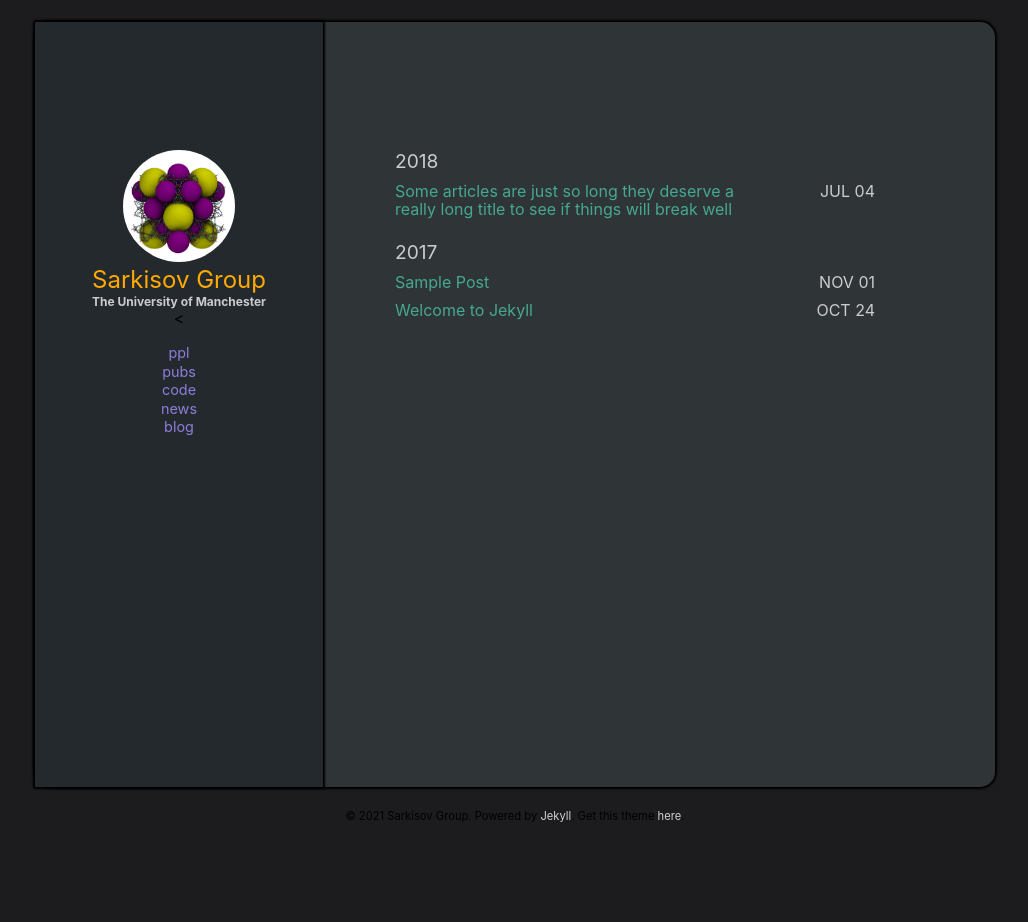
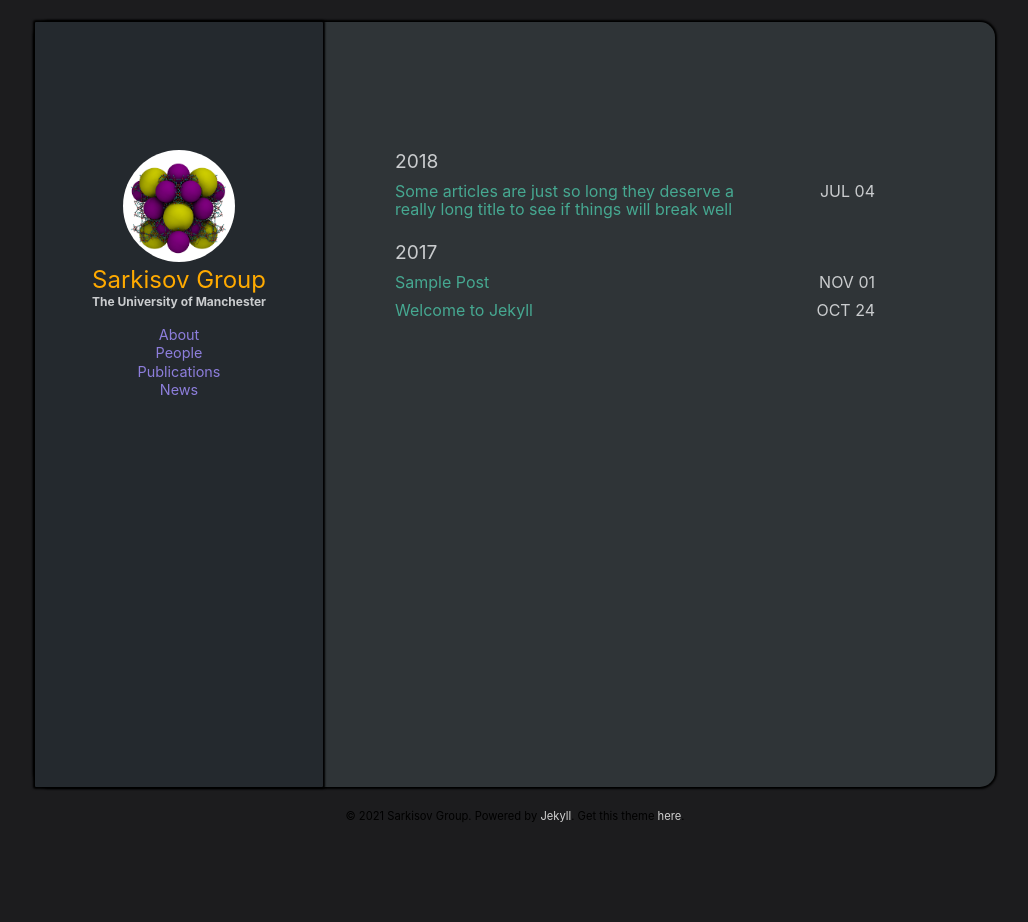
Before and after one commit to SarkisovGitHub/SarkisovGroup.github.io, a Jekyll site: the page built from index.html, in a window 1280 px wide. Shown: the whole page, without its empty margins (125-1153 px from the left). Built offline with Jekyll 4.4.1, drawn with Linux system fonts in a browser that asks for light colours.

Commit message:
Update header.html

```diff
--- a/_includes/header.html
+++ b/_includes/header.html
@@ -8,28 +8,25 @@
     <span class="header_job">{{ site.user.job }}</span>
     <span class="header_mes">{{ site.user.message }}</span>
 
-    < <nav class="nav">
+    <nav class="nav">
       <!-- navigation menu . include in mobile_header too.-->
       <ul class="nav_list">
         <li class="nav_item">
-          <a href="{{ site.baseurl }}/About.html">ppl</a>
+          <a href="{{ site.baseurl }}/About.html">About</a>
         </li>
         </br>
         <li class="nav_item">
-          <a href="{{ site.baseurl }}/People.html">pubs</a>
+          <a href="{{ site.baseurl }}/People.html">People</a>
         </li>
         </br>
         <li class="nav_item">
-          <a href="{{ site.baseurl }}/Publications.html">code</a>
+          <a href="{{ site.baseurl }}/Publications.html">Publications</a>
         </li>
         </br>
         <li class="nav_item">
-          <a href="{{ site.baseurl }}/News.html">news</a>
+          <a href="{{ site.baseurl }}/News.html">News</a>
         </li>
         </br>
-        <li class="nav_item">
-          <a href="{{ site.baseurl }}/Blog.html">blog</a>
-        </li>
       </ul>
     </nav>
   </div>
```
